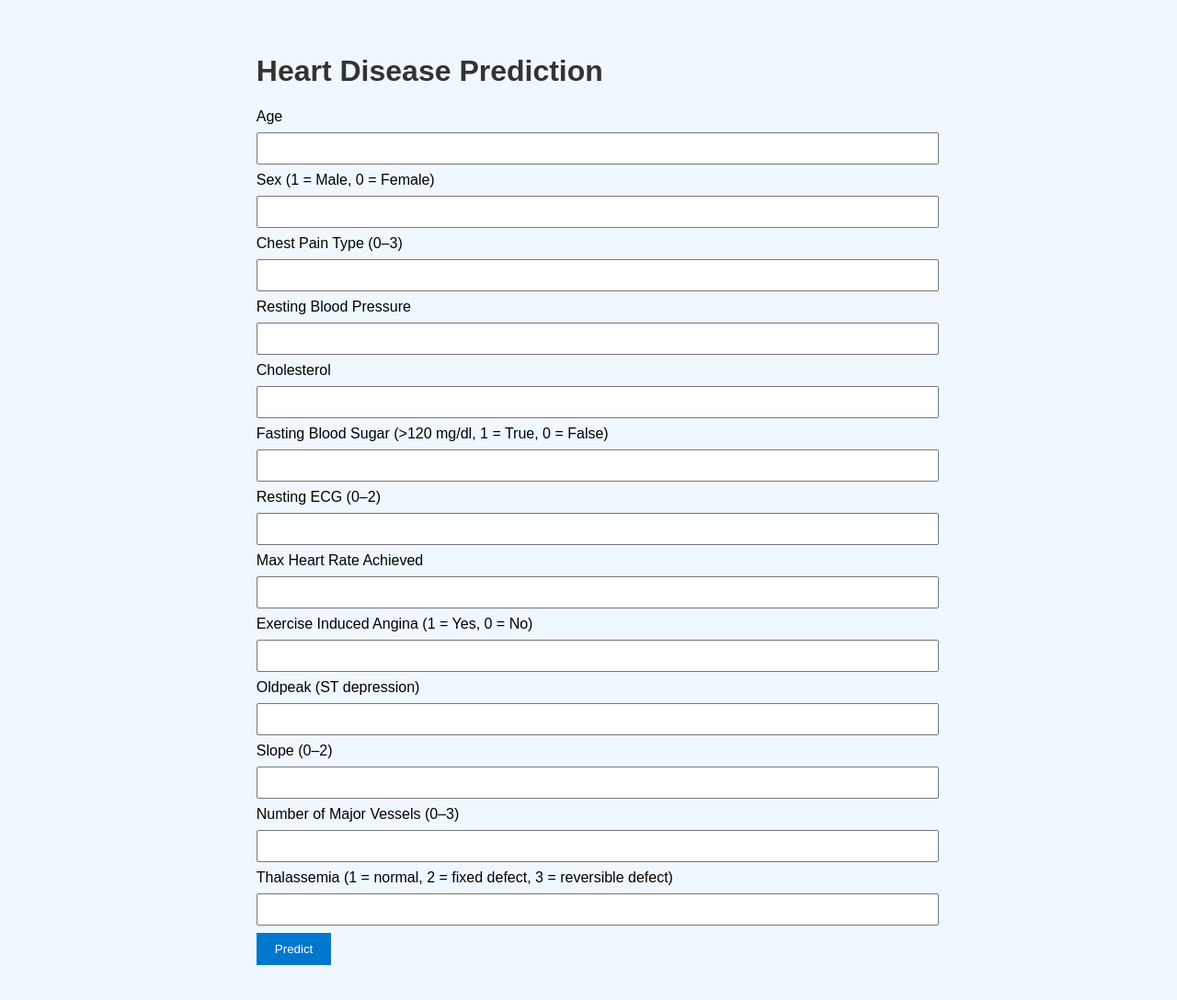
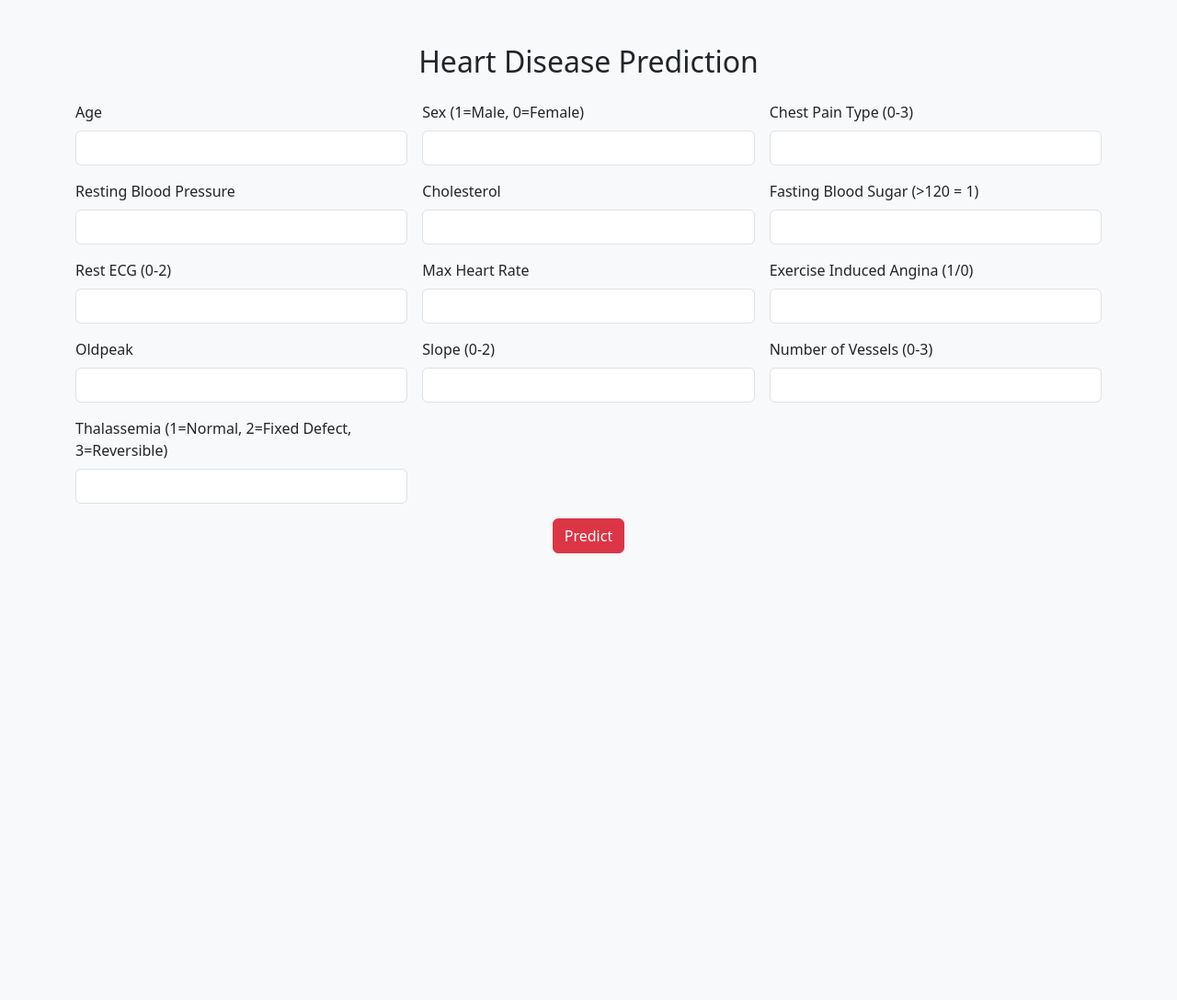
Before and after one commit to Ashish-kurapati/heart_disease_predictor, a Flask app: page / in a window 1280 px wide. Shown: the whole page at 92% size. After the commit the page ends 602 px from the top, so only its background shows below. Run offline with Flask 3, Linux system fonts and the light colour scheme; parts of the project's set-up code (start-up, migrations or seed data) failed here and were passed over.

Commit message:
Restore full input form and fix chart colors

```diff
--- a/templates/index.html
+++ b/templates/index.html
@@ -1,126 +1,142 @@
 <!DOCTYPE html>
-<html>
+<html lang="en">
 <head>
+    <meta charset="UTF-8">
     <title>Heart Disease Predictor</title>
+    <link href="https://cdn.jsdelivr.net/npm/bootstrap@5.3.0/dist/css/bootstrap.min.css" rel="stylesheet">
     <script src="https://cdn.jsdelivr.net/npm/chart.js"></script>
     <style>
         body {
-            font-family: Arial, sans-serif;
-            padding: 30px;
-            background: #f0f8ff;
+            background-color: #f8f9fa;
         }
-        h1 {
-            color: #333;
+        .result-box {
+            padding: 20px;
+            border-radius: 10px;
+            margin-top: 20px;
+            text-align: center;
         }
-        .container {
-            width: 60%;
-            margin: auto;
+        .risk {
+            background-color: #f8d7da;
+            color: #842029;
         }
-        input[type="number"], select {
-            width: 100%;
-            padding: 8px;
-            margin: 8px 0;
-        }
-        button {
-            padding: 10px 20px;
-            background-color: #0077cc;
-            color: white;
-            border: none;
-            cursor: pointer;
-        }
-        .result {
-            margin-top: 20px;
-            font-size: 20px;
-            font-weight: bold;
-        }
-        canvas {
-            margin-top: 30px;
+        .no-risk {
+            background-color: #d1e7dd;
+            color: #0f5132;
         }
     </style>
 </head>
 <body>
-    <div class="container">
-        <h1>Heart Disease Prediction</h1>
-        <form action="/predict" method="post">
-            <label>Age</label>
-            <input type="number" name="age" required>
+<div class="container mt-5">
+    <h2 class="text-center mb-4">Heart Disease Prediction</h2>
+    <form action="/predict" method="POST" class="row g-3">
 
-            <label>Sex (1 = Male, 0 = Female)</label>
-            <input type="number" name="sex" min="0" max="1" required>
+        <div class="col-md-4">
+            <label for="age" class="form-label">Age</label>
+            <input type="number" class="form-control" name="age" step="any" required>
+        </div>
 
-            <label>Chest Pain Type (0–3)</label>
-            <input type="number" name="cp" min="0" max="3" required>
+        <div class="col-md-4">
+            <label for="sex" class="form-label">Sex (1=Male, 0=Female)</label>
+            <input type="number" class="form-control" name="sex" step="any" required>
+        </div>
 
-            <label>Resting Blood Pressure</label>
-            <input type="number" name="trestbps" required>
+        <div class="col-md-4">
+            <label for="cp" class="form-label">Chest Pain Type (0-3)</label>
+            <input type="number" class="form-control" name="cp" step="any" required>
+        </div>
 
-            <label>Cholesterol</label>
-            <input type="number" name="chol" required>
+        <div class="col-md-4">
+            <label for="trestbps" class="form-label">Resting Blood Pressure</label>
+            <input type="number" class="form-control" name="trestbps" step="any" required>
+        </div>
 
-            <label>Fasting Blood Sugar (>120 mg/dl, 1 = True, 0 = False)</label>
-            <input type="number" name="fbs" min="0" max="1" required>
+        <div class="col-md-4">
+            <label for="chol" class="form-label">Cholesterol</label>
+            <input type="number" class="form-control" name="chol" step="any" required>
+        </div>
 
-            <label>Resting ECG (0–2)</label>
-            <input type="number" name="restecg" min="0" max="2" required>
+        <div class="col-md-4">
+            <label for="fbs" class="form-label">Fasting Blood Sugar (>120 = 1)</label>
+            <input type="number" class="form-control" name="fbs" step="any" required>
+        </div>
 
-            <label>Max Heart Rate Achieved</label>
-            <input type="number" name="thalach" required>
+        <div class="col-md-4">
+            <label for="restecg" class="form-label">Rest ECG (0-2)</label>
+            <input type="number" class="form-control" name="restecg" step="any" required>
+        </div>
 
-            <label>Exercise Induced Angina (1 = Yes, 0 = No)</label>
-            <input type="number" name="exang" min="0" max="1" required>
+        <div class="col-md-4">
+            <label for="thalach" class="form-label">Max Heart Rate</label>
+            <input type="number" class="form-control" name="thalach" step="any" required>
+        </div>
 
-            <label>Oldpeak (ST depression)</label>
-            <input type="number" name="oldpeak" step="0.1" required>
+        <div class="col-md-4">
+            <label for="exang" class="form-label">Exercise Induced Angina (1/0)</label>
+            <input type="number" class="form-control" name="exang" step="any" required>
+        </div>
 
-            <label>Slope (0–2)</label>
-            <input type="number" name="slope" min="0" max="2" required>
+        <div class="col-md-4">
+            <label for="oldpeak" class="form-label">Oldpeak</label>
+            <input type="number" class="form-control" name="oldpeak" step="any" required>
+        </div>
 
-            <label>Number of Major Vessels (0–3)</label>
-            <input type="number" name="ca" min="0" max="3" required>
+        <div class="col-md-4">
+            <label for="slope" class="form-label">Slope (0-2)</label>
+            <input type="number" class="form-control" name="slope" step="any" required>
+        </div>
 
-            <label>Thalassemia (1 = normal, 2 = fixed defect, 3 = reversible defect)</label>
-            <input type="number" name="thal" min="0" max="3" required>
+        <div class="col-md-4">
+            <label for="ca" class="form-label">Number of Vessels (0-3)</label>
+            <input type="number" class="form-control" name="ca" step="any" required>
+        </div>
 
-            <br>
-            <button type="submit">Predict</button>
+        <div class="col-md-4">
+            <label for="thal" class="form-label">Thalassemia (1=Normal, 2=Fixed Defect, 3=Reversible)</label>
+            <input type="number" class="form-control" name="thal" step="any" required>
+        </div>
+
+        <div class="col-12 text-center">
+            <button type="submit" class="btn btn-danger">Predict</button>
+        </div>
     </form>
 
     {% if prediction %}
-        <div class="result">
-            {{ prediction }}<br>
-            Survival Confidence: {{ confidence }}%
+        <div class="result-box {{ 'risk' if risk else 'no-risk' }}">
+            <h4>{{ prediction }}</h4>
+            <p>Prediction Confidence: {{ confidence }}%</p>
+
+            <div style="max-width: 300px; margin: 0 auto;">
+                <canvas id="riskChart"></canvas>
+            </div>
+        </div>
+    {% endif %}
 </div>
 
-        <canvas id="resultChart" width="400" height="400"></canvas>
-
 <script>
-            var ctx = document.getElementById('resultChart').getContext('2d');
-            var chart = new Chart(ctx, {
-                type: 'pie',
+    {% if prediction %}
+        const ctx = document.getElementById('riskChart').getContext('2d');
+        new Chart(ctx, {
+            type: 'doughnut',
             data: {
-                    labels: ['Survival Chance', 'Risk Chance'],
+                labels: ['Predicted', 'Remaining'],
                 datasets: [{
                     label: 'Prediction Confidence',
-                        data: [{{ confidence }}, {{ death_risk }}],
+                    data: [{{ confidence }}, {{ 100 - confidence }}],
                     backgroundColor: [
-                            '{{ "green" if not risk else "red" }}',
-                            '{{ "red" if not risk else "green" }}'
+                        {{ "'#dc3545'" if risk else "'#198754'" }},
+                        '#e9ecef'
                     ],
-                        borderColor: '#ffffff',
                     borderWidth: 1
                 }]
             },
             options: {
-                    responsive: true,
                 plugins: {
-                        legend: {
-                            position: 'bottom'
-                        }
+                    legend: { display: false }
                 }
             }
         });
+    {% endif %}
 </script>
-        {% endif %}
-    </div>
+
 </body>
 </html>
```
Lines whose indentation alone changed are shown as unchanged.
